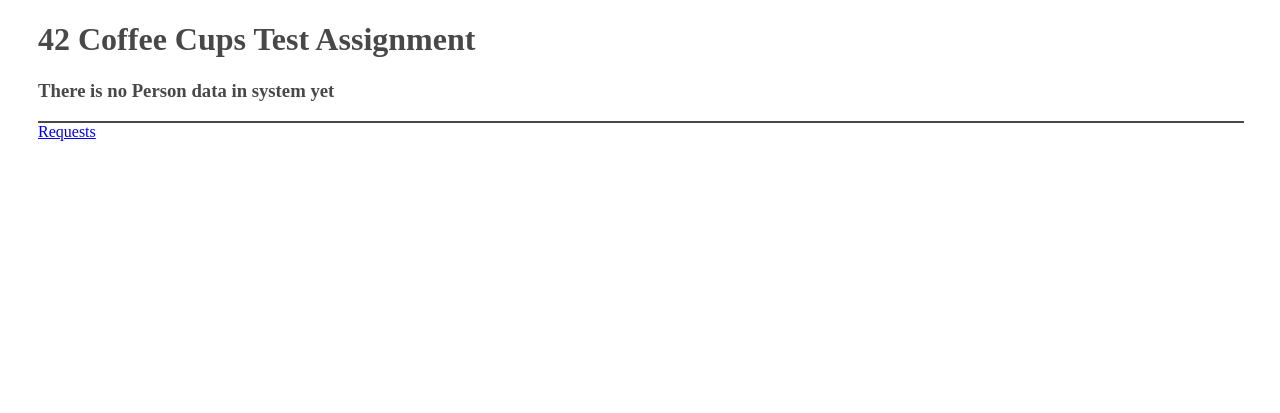
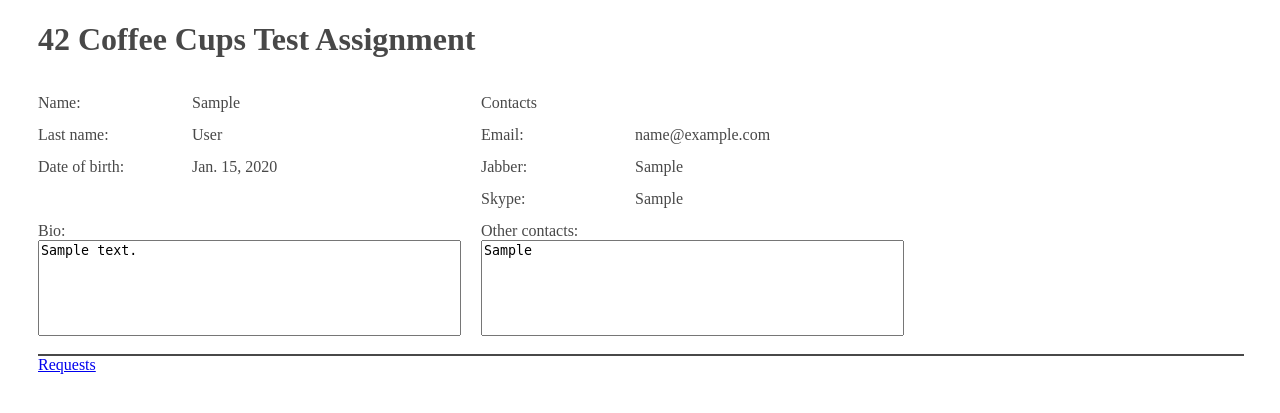
Before and after one commit to KSerge/CoffeeCups, a Django app: page /hello/ in a window 1280 px wide. Shown: the top 413 px of the page. Run offline with Django 3.2, Linux system fonts and the light colour scheme; tables that the repository leaves empty hold one stand-in row (values such as "Sample post"); parts of the project's set-up code (start-up, migrations or seed data) failed here and were passed over.

Commit message:
ticket:3 change rendered condition in index template

```diff
--- a/templates/hello/index.html
+++ b/templates/hello/index.html
@@ -7,7 +7,7 @@
 
 {% block content %}
 <h1>42 Coffee Cups Test Assignment</h1>
-{% if person.Id %}
+{% if person.user.id %}
 <div class="inline">
     <p>
         <div class="label-wrapper text-allign-left">Name:</div>
```
